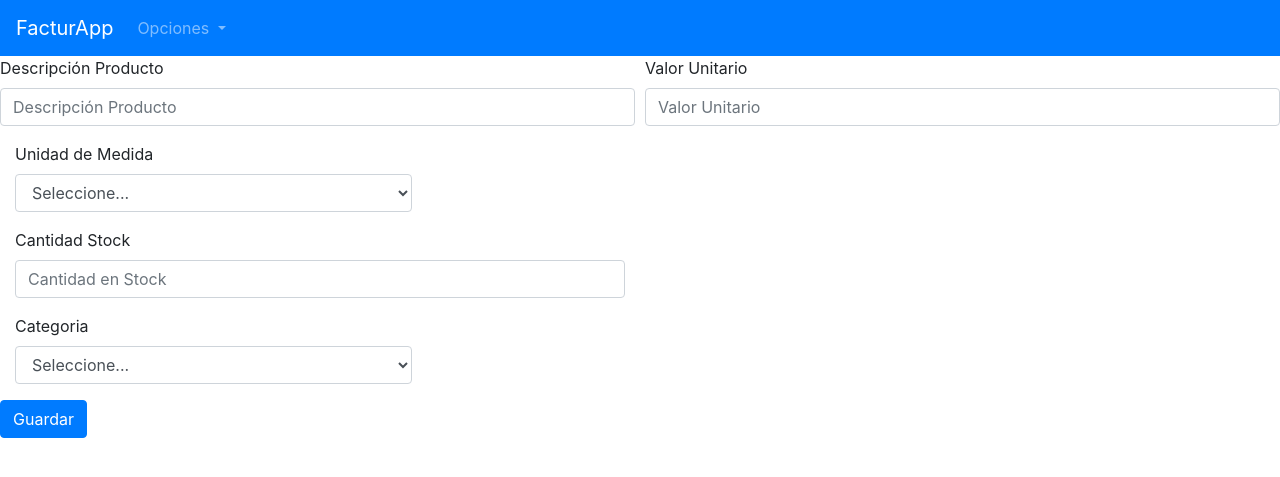
After one commit to saraAdelaSaldarriagaRomero/AppFacturacionADSO_python_flask, a Flask app: page /crear_producto in a window 1280 px wide. The commit adds this page. Shown: the top 477 px of the page. Run offline with Flask 3, Linux system fonts and the light colour scheme; some libraries are stand-ins or nearby versions.

Commit message:
Se implementan las funciones de leer y crear de la base de datos

```diff
--- a/app.py
+++ b/app.py
@@ -14,9 +14,74 @@ Base.metadata.create_all(engine)
 def index():
     return render_template('index.html', varTituloPagina='Inicio')
 
-@app.route('/productos')
-def productos():
-    return render_template('productos.html', varTituloPagina='Productos')
+
+
+@app.route('/crear_producto', methods=['POST','GET'])
+def crear_producto():
+    if request.method == 'POST':
+        descripcion = request.form.get('descripcion')
+        valor_unitario = request.form.get('valor_unitario')
+        unidad_medida = request.form.get('unidad_medida')
+        cantidad_stock = request.form.get('cantidad_stock')
+        categoria = request.form.get('categoria')
+        producto = Productos(descripcion,valor_unitario,unidad_medida,cantidad_stock,categoria)
+        Productos.agregar_producto(producto)
+        return redirect(url_for('ver_productos'))
+    categorias = Categorias.obtener_categorias()
+    return render_template('formulario_crear_producto.html', titulo_pagina = 'Crear Producto', categorias=categorias)
+
+
+@app.route('/ver_productos')
+def ver_productos():
+    productos = Productos.obtener_productos()
+    return render_template('tabla_productos.html', titulo_pagina = 'Ver Productos', productos=productos)
+
+
+
+
+@app.route('/crear_cliente', methods=['POST', 'GET'])
+def crear_cliente():
+    if request.method == 'POST':
+        # Obtener datos del formulario
+        nombre_completo = request.form.get('nombre_completo')
+        direccion = request.form.get('direccion')
+        fecha_nacimiento = request.form.get('fecha_nacimiento')  # Formato YYYY-MM-DD
+        telefono = request.form.get('telefono')
+
+        # Crear una instancia de Clientes
+        cliente = Clientes(
+            nombre_completo=nombre_completo,
+            direccion=direccion,
+            fecha_nacimiento=fecha_nacimiento,
+            telefono=telefono
+        )
+
+        # Guardar el cliente en la base de datos
+        Clientes.agregar_clientes(cliente)
+
+        # Redirigir a la página para ver clientes
+        return redirect(url_for('ver_clientes'))
+
+    return render_template('formulario_crear_cliente.html', titulo_pagina='Crear Cliente')
+
+@app.route('/ver_clientes')
+def ver_clientes():
+    # Obtener todos los clientes de la base de datos
+    clientes = Clientes.obtener_clientes()
+
+    # Renderizar la plantilla con la lista de clientes
+    return render_template('tabla_clientes.html', titulo_pagina='Ver Clientes', clientes=clientes)
+
+
+
+
+
+
+
+
+
+
+
 
 @app.route('/clientes')
 def clientes():
--- a/models/__init__.py
+++ b/models/__init__.py
@@ -1,7 +1,8 @@
 from flask_sqlalchemy import SQLAlchemy
 import psycopg2
 from sqlalchemy import create_engine
-from sqlalchemy.orm import declarative_base, sessionmaker, Relationship
+from sqlalchemy.orm import declarative_base, sessionmaker, relationship
+
 
 engine = create_engine("postgresql+psycopg2://postgres:5432@localhost:5432/factura_sem_2_final")
 
--- a/models/categorias.py
+++ b/models/categorias.py
@@ -1,12 +1,14 @@
-from sqlalchemy import Column, Integer, String
+from sqlalchemy import Column, Integer, String, Float, ForeignKey
 from models import session, Base
 
 class Categorias(Base):
-    __tablename__ = 'categorias'
-
+    __tablename__ = "categorias"
     id = Column(Integer, primary_key=True)
     categoria = Column(String(300), unique=True, nullable=False)
 
+    def __init__(self, categoria):
+        self.categoria = categoria
 
-def __init__(self, categoria):
-        self.categoria = categoria
+    def obtener_categorias():
+        categorias = session.query(Categorias).all()
+        return categorias
--- /dev/null
+++ b/templates/formulario_crear_producto.html
@@ -0,0 +1,42 @@
+{% extends 'layout.html' %}
+
+{% block contenido %}
+<form action="crear_producto" method="post">
+  <div class="form-row">
+    <div class="form-group col-md-6">
+      <label for="descripcion">Descripción Producto</label>
+      <input type="text" class="form-control" id="descripcion" name="descripcion" placeholder="Descripción Producto">
+    </div>
+    <div class="form-group col-md-6">
+      <label for="valor_unitario">Valor Unitario</label>
+      <input type="text" class="form-control" id="valor_unitario" name="valor_unitario" placeholder="Valor Unitario">
+    </div>
+
+  </div>
+  <div class="form-group col-md-4">
+    <label for="unidad_medida">Unidad de Medida</label>
+    <select id="unidad_medida" name="unidad_medida" class="form-control">
+        <option selected>Seleccione...</option>
+        <option value="GRS">GRS</option>
+        <option value="UND">UND</option>
+    </select>
+  </div>
+
+  <div class="form-group col-md-6">
+    <label for="cantidad_stock">Cantidad Stock</label>
+    <input type="text" class="form-control" id="cantidad_stock" name="cantidad_stock" placeholder="Cantidad en Stock">
+  </div>
+    <div class="form-group col-md-4">
+      <label for="categoria">Categoria</label>
+      <select id="categoria" name="categoria" class="form-control">
+          <option selected>Seleccione...</option>
+          {% for categoria in categorias %}
+            <option value={{categoria.id}}>{{categoria.categoria}}</option>
+          {% endfor %}
+      </select>
+    </div>
+
+  <button type="submit" class="btn btn-primary">Guardar</button>
+</form>
+
+{% endblock contenido %}
--- a/templates/layout.html
+++ b/templates/layout.html
@@ -1,59 +1,45 @@
 <!DOCTYPE html>
-<html lang="es">
+<html lang="en">
 <head>
     <meta charset="UTF-8">
     <meta name="viewport" content="width=device-width, initial-scale=1.0">
-
     <title>
-
-
-        {% block title %}
-
-        {{varTituloPagina}}
-
-        {% endblock  %}
-
+      {% block titulo %}
+        {{ titulo_pagina }}
+      {% endblock %}
     </title>
-    <link rel="stylesheet" href="{{ url_for('static', filename='css/styles.css') }}">
-
-
+    <link rel="stylesheet" href="https://cdn.jsdelivr.net/npm/bootstrap@4.0.0/dist/css/bootstrap.min.css" integrity="sha384-Gn5384xqQ1aoWXA+058RXPxPg6fy4IWvTNh0E263XmFcJlSAwiGgFAW/dAiS6JXm" crossorigin="anonymous">
+    <script src="https://code.jquery.com/jquery-3.2.1.slim.min.js" integrity="sha384-KJ3o2DKtIkvYIK3UENzmM7KCkRr/rE9/Qpg6aAZGJwFDMVNA/GpGFF93hXpG5KkN" crossorigin="anonymous"></script>
+    <script src="https://cdn.jsdelivr.net/npm/popper.js@1.12.9/dist/umd/popper.min.js" integrity="sha384-ApNbgh9B+Y1QKtv3Rn7W3mgPxhU9K/ScQsAP7hUibX39j7fakFPskvXusvfa0b4Q" crossorigin="anonymous"></script>
+    <script src="https://cdn.jsdelivr.net/npm/bootstrap@4.0.0/dist/js/bootstrap.min.js" integrity="sha384-JZR6Spejh4U02d8jOt6vLEHfe/JQGiRRSQQxSfFWpi1MquVdAyjUar5+76PVCmYl" crossorigin="anonymous"></script>
 </head>
 <body>
-    <header>
-        <div class="logo">
-            <a href="/">
-                <img src="https://i.ibb.co/80fbh8c/logoWeb.png" alt="logoWeb">
-            </a>
+    <nav class="navbar navbar-expand-lg navbar-dark bg-primary">
+        <a class="navbar-brand" href="/">FacturApp</a>
+        <button class="navbar-toggler" type="button" data-toggle="collapse" data-target="#navbarSupportedContent" aria-controls="navbarSupportedContent" aria-expanded="false" aria-label="Toggle navigation">
+          <span class="navbar-toggler-icon"></span>
+        </button>
+
+        <div class="collapse navbar-collapse" id="navbarSupportedContent">
+          <ul class="navbar-nav mr-auto">
+
+            <li class="nav-item dropdown">
+              <a class="nav-link dropdown-toggle" href="#" id="navbarDropdown" role="button" data-toggle="dropdown" aria-haspopup="true" aria-expanded="false">
+                Opciones
+
+              </a>
+              <div class="dropdown-menu" aria-labelledby="navbarDropdown">
+                <a class="dropdown-item" href="/crear_producto">Crear Producto</a>
+                <a class="dropdown-item" href="/ver_productos">Lista Productos</a>
+                <a class="dropdown-item" href="/crear_cliente">Crear Cliente</a>
+                <a class="dropdown-item" href="/ver_clientes">Lista Clientes</a>
+              </div>
+            </li>
+          </ul>
         </div>
-        <h1>App de Facturación</h1>
-    </header>
+      </nav>
 
-    <nav>
-        <ul>
-            <li><a href="/">Inicio</a></li>
-            <li><a href="/facturas">Facturas</a></li>
-            <li><a href="/productos">Productos</a></li>
-            <li><a href="/clientes">Clientes</a></li>
-            <li><a href="/personal">Personal</a></li>
-        </ul>
-    </nav>
-
-    <main>
-        <h1 class="inicio">BIENVENIDOS AL SISTEMA DE FACTURACIÓN <br>DE #HotDog</h1>
-
-        <div class="login-form">
-            <form action="index.html" method="post">
-                <label for="username">Usuario:</label>
-                <input type="text" id="username" name="username" required>
-                <label for="password">Contraseña:</label>
-                <input type="password" id="password" name="password" required>
-                <button type="submit">Iniciar Sesión</button>
-            </form>
-        </div>
-    </main>
-
-    {% block contenido %}
-
-    {% endblock %}
+      {% block contenido %}
+      {% endblock %}
 </body>
 </html>
```
Also changed, not shown: models/clientes.py (+9 -0 lines), models/productos.py (+15 -5 lines), templates/formulario_crear_cliente.html (added, +29 -0 lines), templates/productos.html (+6 -3 lines), templates/tabla_clientes.html (added, +26 -0 lines), templates/tabla_productos.html (added, +28 -0 lines).
